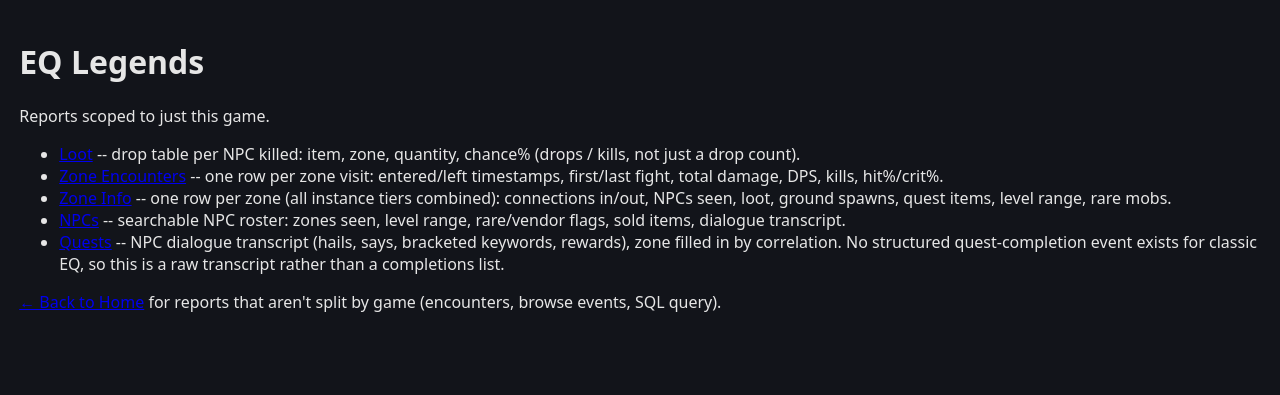
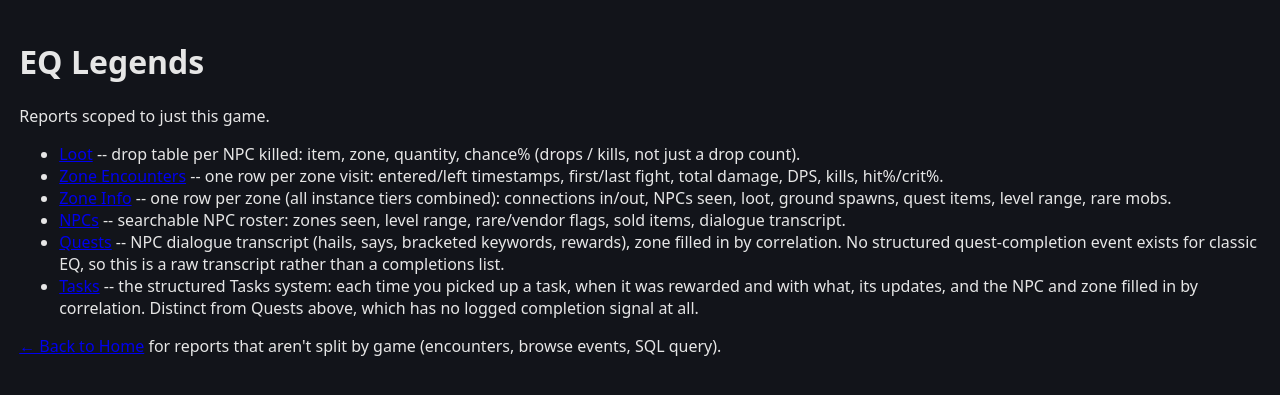
Before and after one commit to mdjthesecond-droid/eq-log-suite-sqlite, a FastAPI app: page /eql in a window 1280 px wide. Shown: the part 49-444 px from the top of the page. Run offline with FastAPI, Linux system fonts and the light colour scheme.

Commit message:
Track EQ Legends tasks: pickups, updates, rewards
EQ Legends has tasks too (seen from 2026-07), but its parser didn't read
them. It now parses "You have been assigned the task 'X'.", "Your task
'X' has been updated." (shared with classic EQ, moved here) and EQL's
reward line, "You have been given: <item>" -- which names no task. Checked
on every real EQL log: all 56 rewards (8 tasks: Something is Wrrrong ->
Hamed's Ring of Tears x28, the Potential of the Void weeklies ->
Void-Touched Potential x27, This Means Warrr -> Talisman of Kejaar Kerrath)
come in the same second as, right after, that task's last update, so the
knowledge base names the reward's task from that as it's recorded.
4.27M real EQL lines: 326 newly parsed, 0 previously-parsed lines changed.

/tasks/eql (linked from the EQ Legends hub) shows each pickup with its
reward item. Repeatable tasks: a reward and the next pickup share a second
(update, reward, assigned again), so runs are now split by line order, not
timestamp alone -- otherwise each pickup claimed the previous run's reward.
Update triggers gain two real EQL causes: a completed trade ("turned in to
X") and the pickup itself ("done on pickup" -- steps already done complete
at once); on today's log 168 of 174 updates now have a cause (was 2).

Co-Authored-By: Claude Opus 5.5 <noreply@anthropic.com>

```diff
--- a/eq_log_suite/facts.py
+++ b/eq_log_suite/facts.py
@@ -49,6 +49,8 @@ And per character, history -- what the Database view's history pages show:
                 and PoK books need, so your casts themselves aren't kept.
 * history lines the events table keeps only HISTORY_TYPES: zone changes,
                 group, kills and loot, and every dialogue/quest/task line.
+                An EQ Legends task reward ("You have been given: X") gets
+                its task name here: the task updated in the same second.
                 Combat lines (and raw lines) aren't stored at all: they live
                 in the log file, and the Live view re-reads them from there.
 * HP            only for rare mobs: one is only ever up at a time, so the
@@ -117,6 +119,7 @@ class FactExtractor:
         self.visits: list = []      # visits with unwritten changes
         self.abilities: dict = {}   # pending, keyed (npc, base_zone, tier, solo, kind, name)
         self.last_cast = None       # your last spell cast's ts, and your last Gate/Origin's
+        self.last_task_update = None  # (ts, task) -- an EQL task reward doesn't name its task
         self.last_gate = None
         self.fight: dict = {}       # npc -> [damage taken so far, last hit ts], for rare HP
         self.engaged: dict = {}     # npc -> last time you and it traded hits
@@ -275,6 +278,14 @@ class FactExtractor:
             self.last_cast = ts
             if ev.verb in GATE_SPELLS:
                 self.last_gate = ts
+
+        if et == "task_updated":
+            self.last_task_update = (ts, ev.target_name)
+        elif et == "task_reward" and not ev.target_name:
+            # EQ Legends' "You have been given: X" -- it's the reward of the
+            # task updated in the same second, just before it (eq_legends.py).
+            if self.last_task_update and self.last_task_update[0] == ts:
+                ev.target_name = self.last_task_update[1]
 
         if et == "group":
             self.group = self._apply_group(self.group, ev.source_name, ev.source_type, ev.verb)
--- a/eq_log_suite/web/app.py
+++ b/eq_log_suite/web/app.py
@@ -480,7 +480,12 @@ def _correlate_task_updates(game, character=""):
             cur.execute(
                 "SELECT ev.character_id, ev.ts, ev.line_no, ev.event_type, ev.target_name, ev.amount "
                 "FROM events ev JOIN games g ON ev.game_id=g.id JOIN characters c ON ev.character_id=c.id "
-                f"WHERE (ev.event_type='loot' OR (ev.event_type='death' AND ev.source_name='You')) {inner_where}",
+                # EQ Legends adds two more, both confirmed real (2026-11-07): a
+                # completed trade (a turn-in -- "You complete the trade with
+                # X.") and the pickup itself (steps you'd already done
+                # complete on the spot, in a burst right after it).
+                f"WHERE (ev.event_type IN ('loot','trade_complete','task_assigned') "
+                f"OR (ev.event_type='death' AND ev.source_name='You')) {inner_where}",
                 inner_params,
             )
             triggers = cur.fetchall()
@@ -492,13 +497,18 @@ def _correlate_task_updates(game, character=""):
         triggers_by_key.setdefault((t["character_id"], t["ts"]), []).append(t)
 
     for u in updates:
-        candidates = triggers_by_key.get((u["character_id"], u["ts"]), [])
+        candidates = [t for t in triggers_by_key.get((u["character_id"], u["ts"]), [])
+                      if t["event_type"] != "task_assigned" or t["target_name"] == u["task"]]
         if not candidates:
             u["trigger"] = None
             continue
         best = min(candidates, key=lambda t: abs(t["line_no"] - u["line_no"]))
         if best["event_type"] == "death":
             u["trigger"] = f'slain {best["target_name"]}'
+        elif best["event_type"] == "trade_complete":
+            u["trigger"] = f'turned in to {best["target_name"]}'
+        elif best["event_type"] == "task_assigned":
+            u["trigger"] = "done on pickup"
         else:
             qty = best["amount"] or 1
             u["trigger"] = f'looted {best["target_name"]}' if qty == 1 else f'looted {qty} {best["target_name"]}'
@@ -536,8 +546,8 @@ def _compute_tasks(game, character="", task="", npc="", zone=""):
             # task/npc/zone filter, or a narrow search could cut a window
             # short and misattach an update to the wrong assignment).
             cur.execute(
-                "SELECT ev.character_id AS character_id, ev.ts AS assigned_at, c.name AS character_name, "
-                "ev.target_name AS task "
+                "SELECT ev.character_id AS character_id, ev.ts AS assigned_at, ev.line_no, "
+                "c.name AS character_name, ev.target_name AS task "
                 "FROM events ev JOIN games g ON ev.game_id=g.id JOIN characters c ON ev.character_id=c.id "
                 f"WHERE ev.event_type='task_assigned' {inner_where}",
                 inner_params,
@@ -553,7 +563,8 @@ def _compute_tasks(game, character="", task="", npc="", zone=""):
             npc_dialogue_rows = cur.fetchall()
 
             cur.execute(
-                "SELECT ev.character_id, ev.ts, ev.target_name AS task "
+                "SELECT ev.character_id, ev.ts, ev.line_no, ev.target_name AS task, "
+                "JSON_UNQUOTE(JSON_EXTRACT(ev.extra,'$.item')) AS item "
                 "FROM events ev JOIN games g ON ev.game_id=g.id JOIN characters c ON ev.character_id=c.id "
                 f"WHERE ev.event_type='task_reward' {inner_where}",
                 inner_params,
@@ -581,27 +592,40 @@ def _compute_tasks(game, character="", task="", npc="", zone=""):
         i = bisect.bisect_right(npc_ts_by_char[character_id], ts) - 1
         return pairs[i][1] if i >= 0 else None
 
-    # reward_at: nearest task_reward.ts at/after assigned_at, matched on
-    # (character_id, task name) -- same match the old correlated subquery
-    # used (r.target_name=ev.target_name AND r.ts>=ev.ts), just resolved
-    # once here instead of per row.
-    reward_ts_by_key: dict = {}
+    # reward: the first task_reward for the same (character, task) after the
+    # assignment and before that task's next assignment.
+    # Positions are (ts, line_no), not ts alone: a repeatable task's reward
+    # and its next pickup land in the same second (confirmed real, EQL's
+    # "Something is Wrrrong": update, reward, then assigned again), and only
+    # line order says which run the reward and that update belong to.
+    def pos(ts, line_no):
+        return (ts, line_no or 0)
+
+    rewards_by_key: dict = {}
     for r in reward_rows:
-        reward_ts_by_key.setdefault((r["character_id"], r["task"]), []).append(r["ts"])
-    for lst in reward_ts_by_key.values():
+        rewards_by_key.setdefault((r["character_id"], r["task"]), []).append((pos(r["ts"], r["line_no"]), r))
+    for lst in rewards_by_key.values():
+        lst.sort(key=lambda x: x[0])
+
+    windows = {}  # (character_id, task) -> sorted assignment positions
+    for a in all_assignments:
+        windows.setdefault((a["character_id"], a["task"]), []).append(pos(a["assigned_at"], a["line_no"]))
+    for lst in windows.values():
         lst.sort()
 
-    def reward_at(character_id, task_name, ts):
-        lst = reward_ts_by_key.get((character_id, task_name))
-        if not lst:
-            return None
-        i = bisect.bisect_left(lst, ts)
-        return lst[i] if i < len(lst) else None
+    def window_end(r):
+        starts = windows.get((r["character_id"], r["task"]), [])
+        i = bisect.bisect_right(starts, pos(r["assigned_at"], r["line_no"]))
+        return starts[i] if i < len(starts) else None
 
     for r in all_assignments:
         r["zone"] = zone_at(r["character_id"], r["assigned_at"])
         r["npc"] = npc_at(r["character_id"], r["assigned_at"])
-        r["reward_at"] = reward_at(r["character_id"], r["task"], r["assigned_at"])
+        start, end = pos(r["assigned_at"], r["line_no"]), window_end(r)
+        reward = next((rw for p, rw in rewards_by_key.get((r["character_id"], r["task"]), [])
+                       if p > start and (end is None or p < end)), None)
+        r["reward_at"] = reward["ts"] if reward else None
+        r["reward_item"] = reward["item"] if reward else None
 
     rows = all_assignments
     if task:
@@ -613,30 +637,20 @@ def _compute_tasks(game, character="", task="", npc="", zone=""):
     if zone:
         needle = zone.lower()
         rows = [r for r in rows if needle in (r["zone"] or "").lower()]
-    rows.sort(key=lambda r: r["assigned_at"], reverse=True)
-
-    windows = {}  # (character_id, task) -> sorted list of assigned_at
-    for a in all_assignments:
-        windows.setdefault((a["character_id"], a["task"]), []).append(a["assigned_at"])
-    for lst in windows.values():
-        lst.sort()
+    rows.sort(key=lambda r: (r["assigned_at"], r["line_no"] or 0), reverse=True)
 
     updates = _correlate_task_updates(game, character)
     updates_by_key = {}
     for u in updates:
         updates_by_key.setdefault((u["character_id"], u["task"]), []).append(u)
-    for lst in updates_by_key.values():
-        lst.sort(key=lambda u: u["ts"])
 
     for r in rows:
-        key = (r["character_id"], r["task"])
-        same_task_starts = windows.get(key, [r["assigned_at"]])
-        later_starts = [ts for ts in same_task_starts if ts > r["assigned_at"]]
-        window_end = min(later_starts) if later_starts else None
-        r["updates"] = [
-            u for u in updates_by_key.get(key, [])
-            if r["assigned_at"] <= u["ts"] and (window_end is None or u["ts"] < window_end)
-        ]
+        start, end = pos(r["assigned_at"], r["line_no"]), window_end(r)
+        r["updates"] = sorted(
+            (u for u in updates_by_key.get((r["character_id"], r["task"]), [])
+             if start <= pos(u["ts"], u["line_no"]) and (end is None or pos(u["ts"], u["line_no"]) < end)),
+            key=lambda u: pos(u["ts"], u["line_no"]),
+        )
 
     return rows
 
@@ -907,6 +921,16 @@ def quests_report_eq(request: Request, character: str = "", npc: str = "", zone:
         "unresolved_zone_starts": _unresolved_zone_starts("eq"),
         "filters": {"character": character, "npc": npc, "zone": zone},
         "truncated": truncated, "limit": QUESTS_RECENT_LIMIT,
+    })
+
+
+@app.get("/tasks/eql", response_class=HTMLResponse)
+def tasks_report_eql(request: Request, character: str = "", task: str = "", npc: str = "", zone: str = ""):
+    rows = _compute_tasks("eql", character, task, npc, zone)
+    return templates.TemplateResponse(request, "tasks.html", {
+        "rows": rows, "game": "eql", "game_label": "EQ Legends",
+        "unresolved_zone_starts": _unresolved_zone_starts("eql"),
+        "filters": {"character": character, "task": task, "npc": npc, "zone": zone},
     })
 
 
--- a/eq_log_suite/web/templates/game_hub.html
+++ b/eq_log_suite/web/templates/game_hub.html
@@ -10,9 +10,7 @@
   <li><a href="/zoneinfo/{{ game }}">Zone Info</a> -- one row per zone (all instance tiers combined): connections in/out, NPCs seen, loot, ground spawns, quest items, level range, rare mobs.</li>
   <li><a href="/npcs/{{ game }}">NPCs</a> -- searchable NPC roster: zones seen, level range, rare/vendor flags, sold items, dialogue transcript.</li>
   <li><a href="/quests/{{ game }}">Quests</a> -- NPC dialogue transcript (hails, says, bracketed keywords, rewards), zone filled in by correlation. No structured quest-completion event exists for classic EQ, so this is a raw transcript rather than a completions list.</li>
-  {% if game == 'eq' %}
-  <li><a href="/tasks/{{ game }}">Tasks</a> -- live EQ's structured Tasks system: assigned/rewarded per task, with NPC and zone filled in by correlation. Distinct from Quests above, which has no logged completion signal at all.</li>
-  {% endif %}
+  <li><a href="/tasks/{{ game }}">Tasks</a> -- the structured Tasks system: each time you picked up a task, when it was rewarded and with what, its updates, and the NPC and zone filled in by correlation. Distinct from Quests above, which has no logged completion signal at all.</li>
 </ul>
 
 <p><a href="/">&larr; Back to Home</a> for reports that aren't split by game (encounters, browse events, SQL query).</p>
```
Also changed, not shown: eq_log_suite/parsers/eq.py (+5 -23 lines), eq_log_suite/parsers/eq_legends.py (+42 -0 lines), eq_log_suite/web/templates/tasks.html (+11 -7 lines), tests/test_facts.py (+27 -0 lines), tests/test_live_window.py (+6 -4 lines).
